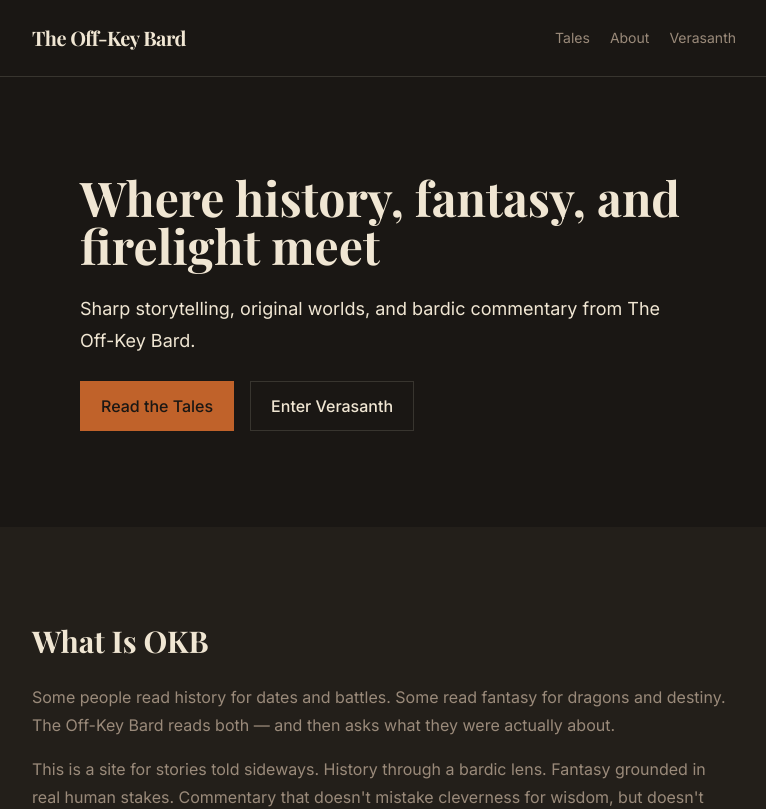
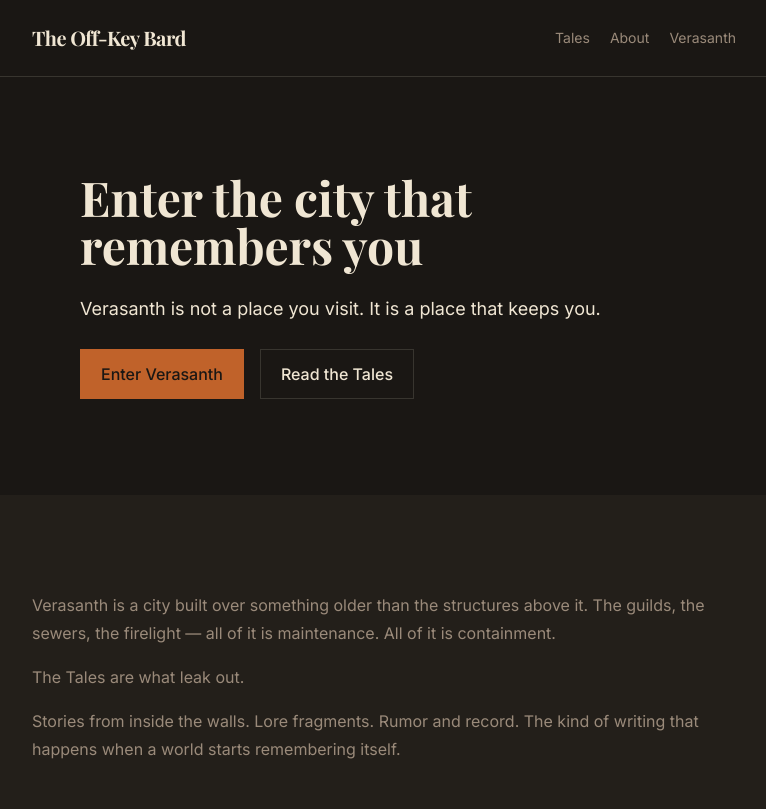
Before and after one commit to TheOff-KeyBard/theoffkeybard-web, a Next.js app: page / in a window 1280 px wide. Shown: the top 809 px of the page, without its empty margins (256-1022 px from the left). Built offline with nearby package versions, Linux system fonts and the light colour scheme.

Commit message:
front page update

```diff
--- a/app/page.tsx
+++ b/app/page.tsx
@@ -9,18 +9,17 @@ export default function HomePage() {
       <section className="bg-okb-bg py-16 md:py-24">
         <Container size="hero" className="space-y-6 text-center sm:text-left">
           <h1 className="okb-h1">
-            Where history, fantasy, and firelight meet
+            Enter the city that remembers you
           </h1>
           <p className="okb-hero-intro mx-auto sm:mx-0">
-            Sharp storytelling, original worlds, and bardic commentary from The
-            Off-Key Bard.
+            Verasanth is not a place you visit. It is a place that keeps you.
           </p>
           <div className="flex flex-col gap-3 sm:flex-row sm:flex-wrap sm:gap-4">
-            <Button variant="accent" href="/tales">
+            <Button variant="accent" href="/verasanth">
+              Enter Verasanth
+            </Button>
+            <Button variant="outline" href="/tales">
               Read the Tales
-            </Button>
-            <Button variant="outline" href="/verasanth">
-              Enter Verasanth
             </Button>
           </div>
         </Container>
@@ -28,21 +27,17 @@ export default function HomePage() {
 
       <section className="bg-okb-bg-elevated py-16 md:py-24">
         <Container className="space-y-6">
-          <SectionHeading title="What Is OKB" />
           <div className="space-y-4">
             <p className="okb-body">
-              Some people read history for dates and battles. Some read fantasy
-              for dragons and destiny. The Off-Key Bard reads both — and then
-              asks what they were actually about.
+              Verasanth is a city built over something older than the structures
+              above it. The guilds, the sewers, the firelight — all of it is
+              maintenance. All of it is containment.
             </p>
+            <p className="okb-body">The Tales are what leak out.</p>
             <p className="okb-body">
-              This is a site for stories told sideways. History through a bardic
-              lens. Fantasy grounded in real human stakes. Commentary that
-              doesn&apos;t mistake cleverness for wisdom, but doesn&apos;t
-              apologize for having a sharp tongue either.
-            </p>
-            <p className="okb-body">
-              Pull up a chair. The fire&apos;s been going a while.
+              Stories from inside the walls. Lore fragments. Rumor and record.
+              The kind of writing that happens when a world starts remembering
+              itself.
             </p>
           </div>
         </Container>
```
